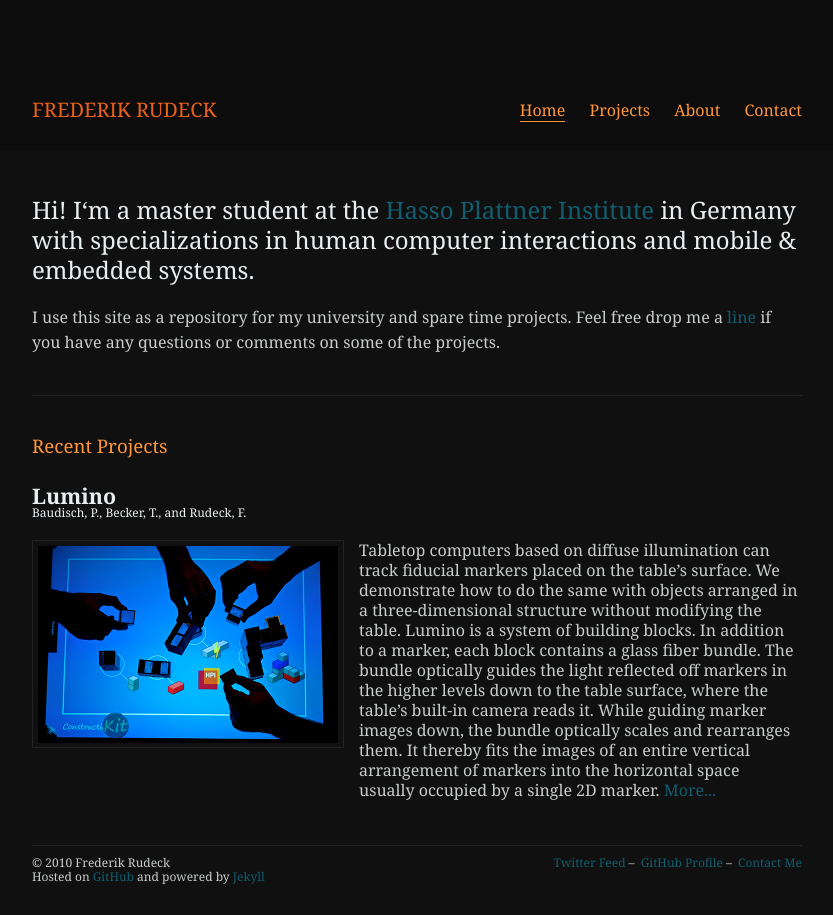
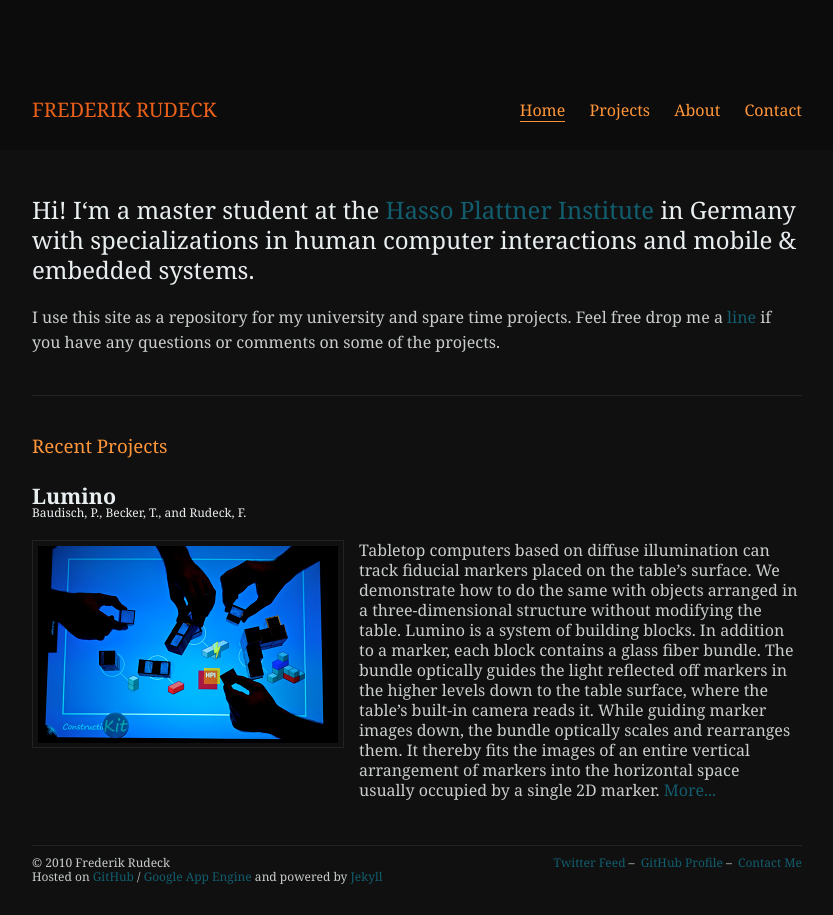
Before and after one commit to polym0rph/polym0rph.github.com, a Jekyll site: the page built from index.html, in a window 1280 px wide. Shown: the whole page, without its empty margins (223-1056 px from the left). Built offline with Jekyll 4.4.1, drawn with Linux system fonts in a browser that asks for light colours; Markdown is read by kramdown in place of the engine named in the settings.

Commit message:
Added google app engine link.

```diff
--- a/_layouts/default.html
+++ b/_layouts/default.html
@@ -56,8 +56,9 @@
 		<div id="footer_credits">
 			<span>© 2010 Frederik Rudeck</span><br/>
 			<span>
-				Hosted on <a href="http://github.com">GitHub</a> and powered by
-				<a href="http://github.com/mojombo/jekyll">Jekyll</a>
+				Hosted on <a href="http://github.com">GitHub</a> /
+				<a href="http://code.google.com/appengine/">Google App Engine</a>
+				and powered by <a href="http://github.com/mojombo/jekyll">Jekyll</a>
 			</span>
 		</div>
 		<div id="footer_contact">
```
